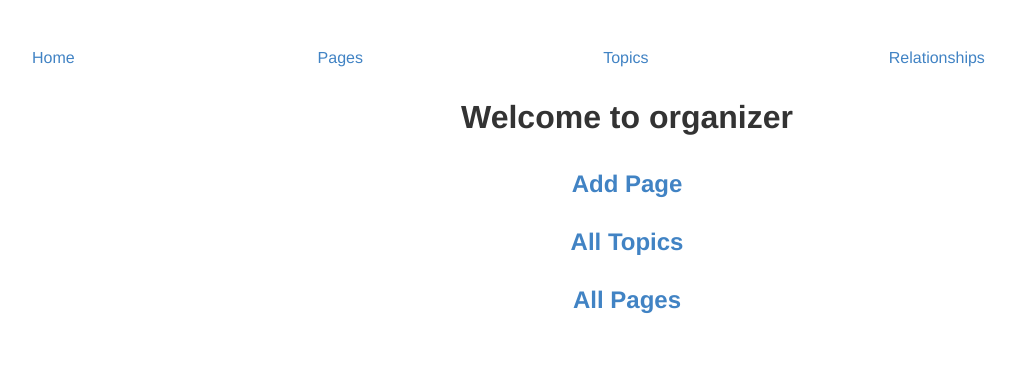
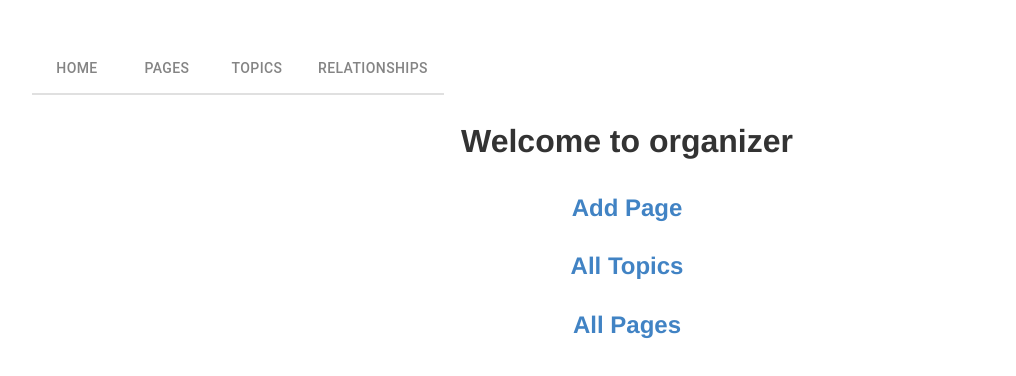
Before and after one commit to lrast/reference-organizer, a React (Create React App) app in the folder frontend/: page / in a window 1280 px wide. Shown: the top 376 px of the page, without its empty margins (13-1029 px from the left). Built offline with nearby package versions, Linux system fonts and the light colour scheme; no server answers.

Commit message:
more nav bar things

```diff
--- a/frontend/src/App.js
+++ b/frontend/src/App.js
@@ -12,6 +12,7 @@ import PageView from './PageView/pageview'
 import TopicView from './TopicView/topicview'
 import AddPage from './AddPage/addpage'
 
+import { Tabs, Tab, Box } from '@mui/material'
 import {TopicContext, PageContext, AllTopics, AllPages} from './DataContext'
 
 function App() {
@@ -35,12 +36,14 @@ function App() {
 
   return (
     <>
-      <nav className="navheader">
-        <li className="navheader"> <Link to="/home">Home</Link> </li>
-        <li className="navheader"> <Link to="/page">Pages</Link> </li>
-        <li className="navheader"> <Link to="/topic">Topics</Link> </li>
-        <li className="navheader"> <Link to="/relationship">Relationships</Link> </li>
-      </nav>
+      <Tabs>
+      <Box sx={{ borderBottom: 2, borderColor: 'divider' }}>
+        <Tab label='Home' to="/home" component={Link}> <Link to="/home">Home</Link> </Tab>
+        <Tab label='Pages' to="/page" component={Link}> <Link to="/page">Pages</Link> </Tab >
+        <Tab label='Topics' to="/topic" component={Link}> <Link to="/topic">Topics</Link> </Tab >
+        <Tab label='Relationships' to="/relationship" component={Link}> <Link to="/relationship">Relationships</Link> </Tab>
+      </Box>
+      </Tabs>
 
       <AllTopics.Provider value={topicsData}>
       <AllPages.Provider value={pagesData}>
--- a/frontend/src/styles.css
+++ b/frontend/src/styles.css
@@ -128,16 +128,6 @@ body {
   text-align: left;
 }
 
-.navheader ol {
-    list-style-type: none;
-    padding-left: 0;
-}
-
-.navheader li {
-    display: inline-block;
-    width: 24%;
-}
-
 
 h1 {
   font-size: 2em;
```
